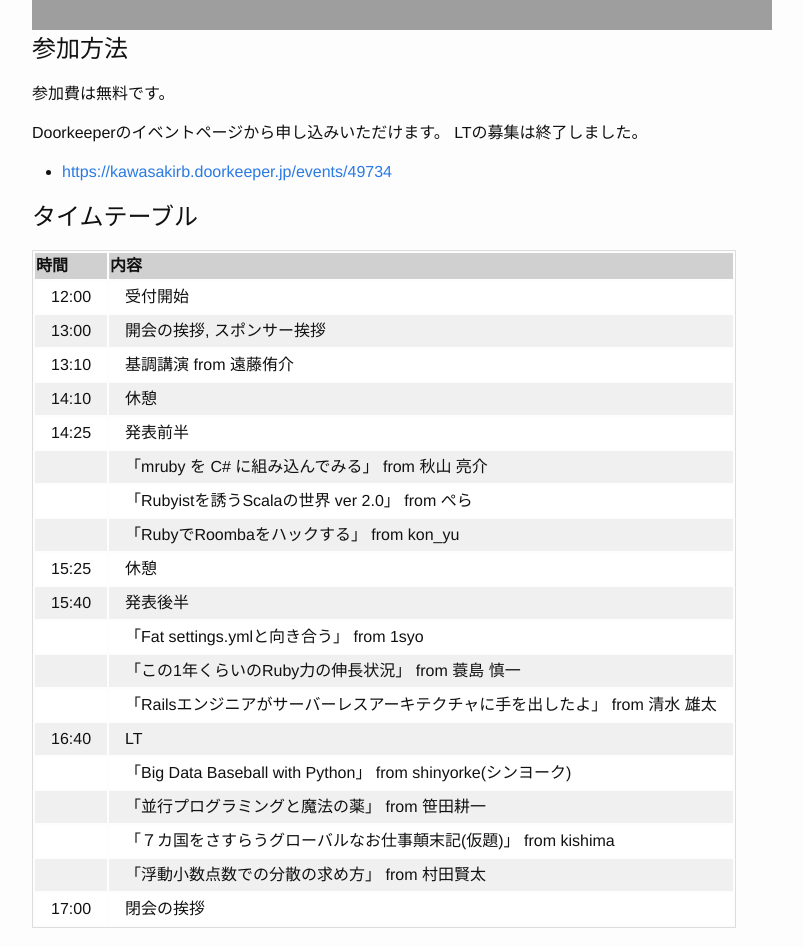
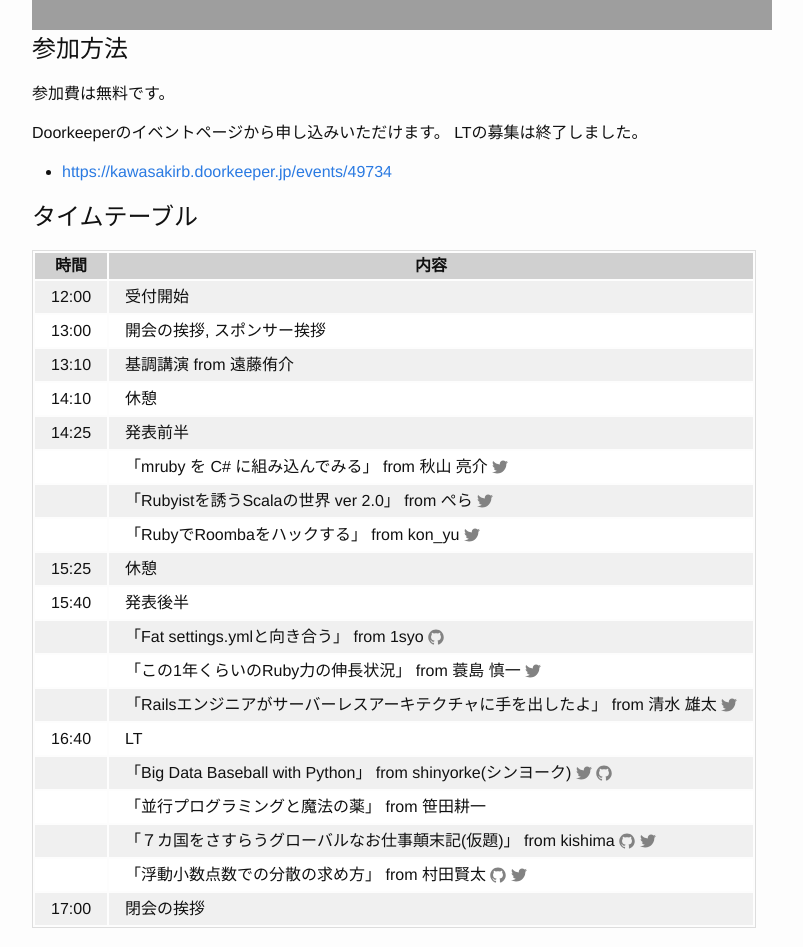
Before and after one commit to kawasakirb/kwsk01, a Jekyll site: the page built from index.md, in a window 1280 px wide. Shown: the part 1188-2135 px from the top of the page, without its empty margins (238-1041 px from the left). Built offline with Jekyll 4.4.1, drawn with Linux system fonts in a browser that asks for light colours; grey boxes are pictures that could not be loaded.

Commit message:
add twitter or github links

```diff
--- a/index.md
+++ b/index.md
@@ -43,27 +43,87 @@ LTの募集は終了しました。
 
 ## タイムテーブル
 
-|時間 |内容                                                                        |
-|:----|:---------------------------------------------------------------------------|
-|12:00|受付開始                                                                    |
-|13:00|開会の挨拶, スポンサー挨拶                                                  |
-|13:10|基調講演 from 遠藤侑介                                                      |
-|14:10|休憩                                                                        |
-|14:25|発表前半                                                                    |
-|     |「mruby を C# に組み込んでみる」 from 秋山 亮介                             |
-|     |「Rubyistを誘うScalaの世界 ver 2.0」 from ぺら                              |
-|     |「RubyでRoombaをハックする」 from kon_yu                                    |
-|15:25|休憩                                                                        |
-|15:40|発表後半                                                                    |
-|     |「Fat settings.ymlと向き合う」 from 1syo                                    |
-|     |「この1年くらいのRuby力の伸長状況」 from 蓑島 慎一                          |
-|     |「Railsエンジニアがサーバーレスアーキテクチャに手を出したよ」 from 清水 雄太|
-|16:40|LT                                                                          |
-|     |「Big Data Baseball with Python」 from shinyorke(シンヨーク)                |
-|     |「並行プログラミングと魔法の薬」 from 笹田耕一                              |
-|     |「７カ国をさすらうグローバルなお仕事顛末記(仮題)」 from kishima             |
-|     |「浮動小数点数での分散の求め方」 from 村田賢太                              |
-|17:00|閉会の挨拶                                                                  |
+<table>
+  <tr>
+    <th>時間</th>
+    <th>内容</th>
+  </tr>
+  <tr>
+    <td>12:00</td>
+    <td>受付開始</td>
+  </tr>
+  <tr>
+    <td>13:00</td>
+    <td>開会の挨拶, スポンサー挨拶</td>
+  </tr>
+  <tr>
+    <td>13:10</td>
+    <td>基調講演 from 遠藤侑介</td>
+  </tr>
+  <tr>
+    <td>14:10</td>
+    <td>休憩</td>
+  </tr>
+  <tr>
+    <td>14:25</td>
+    <td>発表前半</td>
+  </tr>
+  <tr>
+    <td></td>
+    <td>「mruby を C# に組み込んでみる」 from 秋山 亮介 <a href="https://twitter.com/kechako"><span class="icon icon--twitter">{% include icon-twitter.svg %}</span></a></td>
+  </tr>
+  <tr>
+    <td></td>
+    <td>「Rubyistを誘うScalaの世界 ver 2.0」 from ぺら <a href="https://twitter.com/Peranikov"><span class="icon icon--twitter">{% include icon-twitter.svg %}</span></a></td>
+  </tr>
+  <tr>
+    <td></td>
+    <td>「RubyでRoombaをハックする」 from kon_yu <a href="https://twitter.com/kon_yu"><span class="icon icon--twitter">{% include icon-twitter.svg %}</span></a></td>
+  </tr>
+  <tr>
+    <td>15:25</td>
+    <td>休憩</td>
+  </tr>
+  <tr>
+    <td>15:40</td>
+    <td>発表後半</td>
+  </tr>
+  <tr>
+    <td></td>
+    <td>「Fat settings.ymlと向き合う」 from 1syo <a href="https://github.com/1syo"><span class="icon icon--github">{% include icon-github.svg %}</span></a></td>
+  </tr>
+  <tr>
+    <td></td>
+    <td>「この1年くらいのRuby力の伸長状況」 from 蓑島 慎一 <a href="https://twitter.com/rojiuratech"><span class="icon icon--twitter">{% include icon-twitter.svg %}</span></a></td>
+  </tr>
+  <tr>
+    <td></td>
+    <td>「Railsエンジニアがサーバーレスアーキテクチャに手を出したよ」 from 清水 雄太 <a href="https://twitter.com/pachirel"><span class="icon icon--twitter">{% include icon-twitter.svg %}</span></a></td>
+  </tr>
+  <tr>
+    <td>16:40</td>
+    <td>LT</td>
+  </tr>
+  <tr>
+    <td></td>
+    <td>「Big Data Baseball with Python」 from shinyorke(シンヨーク) <a href="https://twitter.com/shinyorke"><span class="icon icon--twitter">{% include icon-twitter.svg %}</span></a><a href="https://github.com/Shinichi-Nakagawa"><span class="icon icon--github">{% include icon-github.svg %}</span></a></td>
+  </tr>
+  <tr>
+    <td></td>
+    <td>「並行プログラミングと魔法の薬」 from 笹田耕一</td>
+  </tr>
+  <tr>
+    <td></td>
+    <td>「７カ国をさすらうグローバルなお仕事顛末記(仮題)」 from kishima <a href="https://github.com/kishima"><span class="icon icon--github">{% include icon-github.svg %}</span></a><a href="https://twitter.com/kishima"><span class="icon icon--twitter">{% include icon-twitter.svg %}</span></a></td>
+  </tr>
+  <tr>
+    <td></td>
+    <td>「浮動小数点数での分散の求め方」 from 村田賢太 <a href="https://github.com/mrkn"><span class="icon icon--github">{% include icon-github.svg %}</span></a><a href="https://twitter.com/mrkn"><span class="icon icon--twitter">{% include icon-twitter.svg %}</span></a></td>
+  </tr>
+    <tr><td>17:00</td>
+    <td>閉会の挨拶</td>
+  </tr>
+</table>
 
 ## 基調講演
 
```
